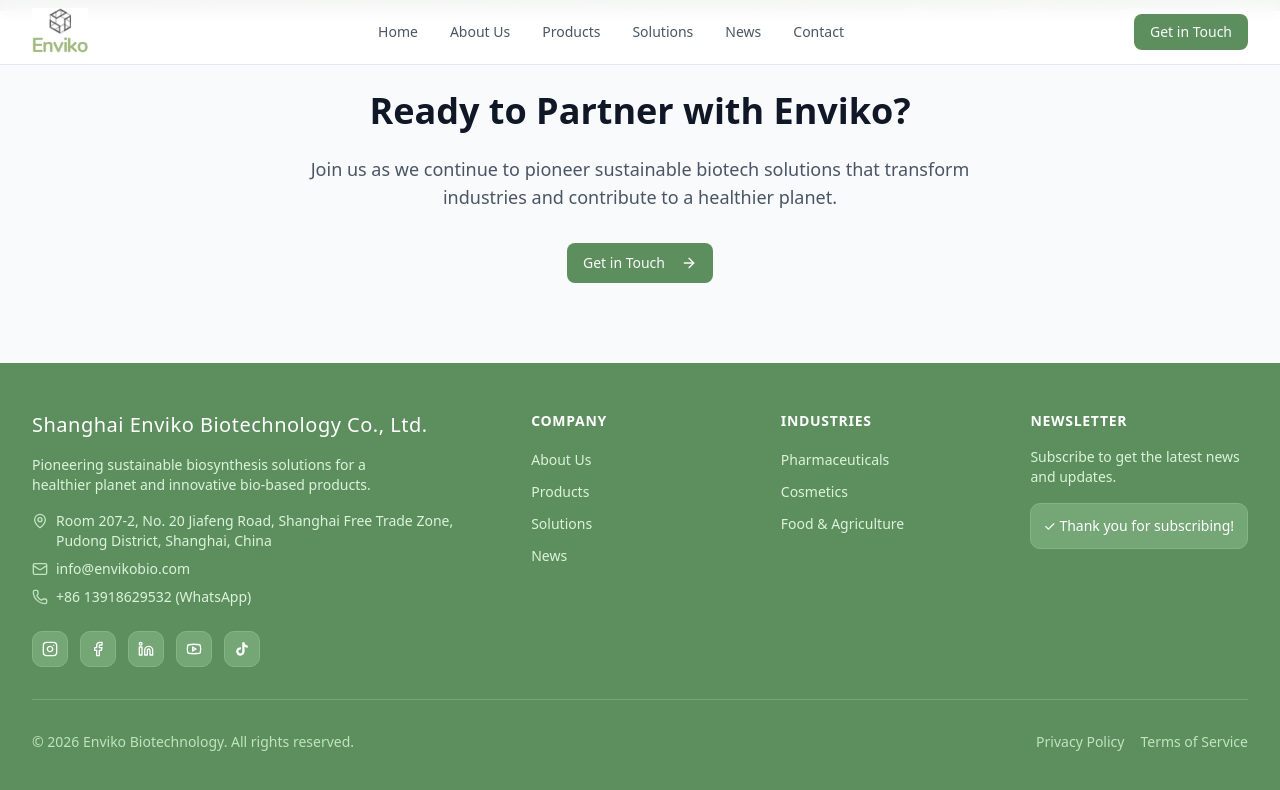
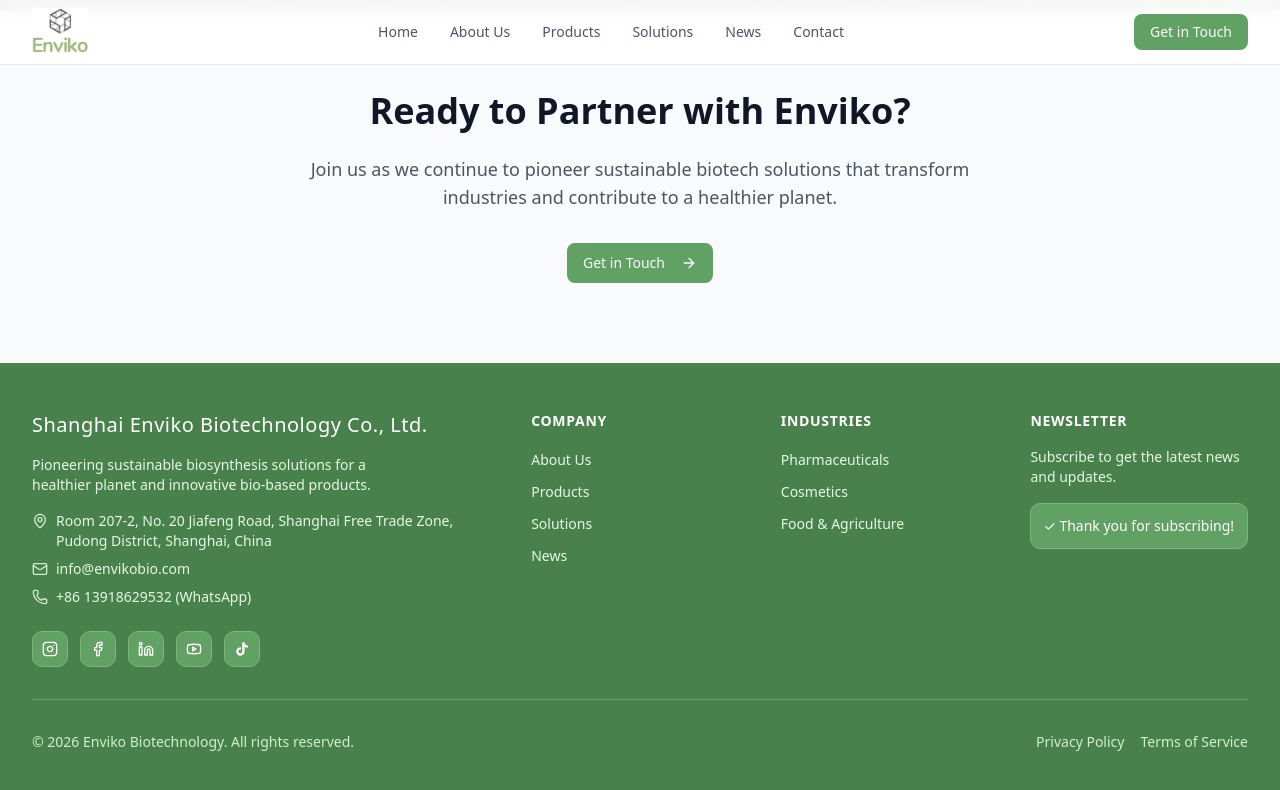
Before and after one commit to envikobio-ux/envikobio, a Next.js app: page / in a window 1280 px wide. Both pictures are taken after typing "name@example.com" into the empty fields and a click on the button "Subscribe". Shown: the part 3009-3799 px from the top of the page. Built offline with nearby package versions, Linux system fonts and the light colour scheme.

Commit message:
style: 调整品牌绿色更淡更清晰，Footer背景调整

```diff
--- a/src/app/globals.css
+++ b/src/app/globals.css
@@ -35,18 +35,18 @@
   --color-popover: var(--popover);
   --color-card-foreground: var(--card-foreground);
   --color-card: var(--card);
-  /* 品牌绿色 - 与Logo VI匹配 (#A3B88A 柔和灰绿) */
-  --color-brand-50: oklch(0.98 0.02 145);
-  --color-brand-100: oklch(0.94 0.04 145);
-  --color-brand-200: oklch(0.88 0.06 145);
-  --color-brand-300: oklch(0.80 0.07 145);
-  --color-brand-400: oklch(0.72 0.08 145);
-  --color-brand-500: oklch(0.68 0.09 145);
-  --color-brand-600: oklch(0.60 0.09 145);
-  --color-brand-700: oklch(0.52 0.08 145);
-  --color-brand-800: oklch(0.44 0.07 145);
-  --color-brand-900: oklch(0.36 0.06 145);
-  --color-brand-950: oklch(0.28 0.05 145);
+  /* 品牌绿色 - 淡雅清晰风格 */
+  --color-brand-50: oklch(0.99 0.01 145);
+  --color-brand-100: oklch(0.96 0.03 145);
+  --color-brand-200: oklch(0.92 0.05 145);
+  --color-brand-300: oklch(0.85 0.07 145);
+  --color-brand-400: oklch(0.78 0.09 145);
+  --color-brand-500: oklch(0.72 0.10 145);
+  --color-brand-600: oklch(0.65 0.11 145);
+  --color-brand-700: oklch(0.55 0.10 145);
+  --color-brand-800: oklch(0.45 0.09 145);
+  --color-brand-900: oklch(0.35 0.08 145);
+  --color-brand-950: oklch(0.25 0.07 145);
   --radius-sm: calc(var(--radius) - 4px);
   --radius-md: calc(var(--radius) - 2px);
   --radius-lg: var(--radius);
--- a/src/components/layout/Footer.tsx
+++ b/src/components/layout/Footer.tsx
@@ -45,7 +45,7 @@ export default function Footer() {
   };
 
   return (
-    <footer className="bg-brand-600 text-white">
+    <footer className="bg-brand-700 text-white">
       <div className="mx-auto max-w-7xl px-4 sm:px-6 lg:px-8 py-12">
         <div className="grid grid-cols-1 md:grid-cols-2 lg:grid-cols-5 gap-8">
           {/* Company Info */}
@@ -85,7 +85,7 @@ export default function Footer() {
                     href={social.href}
                     target="_blank"
                     rel="noopener noreferrer"
-                    className="w-9 h-9 bg-brand-500 hover:bg-white border border-brand-400 hover:border-white rounded-lg flex items-center justify-center transition-all duration-300 hover:scale-110 group"
+                    className="w-9 h-9 bg-brand-600 hover:bg-white border border-brand-500 hover:border-white rounded-lg flex items-center justify-center transition-all duration-300 hover:scale-110 group"
                     aria-label={social.name}
                   >
                     {social.icon ? (
@@ -148,7 +148,7 @@ export default function Footer() {
               Subscribe to get the latest news and updates.
             </p>
             {isSubscribed ? (
-              <div className="bg-brand-500 border border-brand-400 rounded-lg p-3 text-sm text-white">
+              <div className="bg-brand-600 border border-brand-500 rounded-lg p-3 text-sm text-white">
                 ✓ Thank you for subscribing!
               </div>
             ) : (
@@ -160,7 +160,7 @@ export default function Footer() {
                     onChange={(e) => setEmail(e.target.value)}
                     placeholder="Enter your email"
                     required
-                    className="w-full px-4 py-2.5 bg-brand-500 border border-brand-400 rounded-lg text-sm text-white placeholder-brand-200 focus:outline-none focus:ring-2 focus:ring-white focus:border-transparent transition-all"
+                    className="w-full px-4 py-2.5 bg-brand-600 border border-brand-500 rounded-lg text-sm text-white placeholder-brand-200 focus:outline-none focus:ring-2 focus:ring-white focus:border-transparent transition-all"
                   />
                 </div>
                 <Button
@@ -181,7 +181,7 @@ export default function Footer() {
           </div>
         </div>
 
-        <div className="border-t border-brand-500 mt-8 pt-8">
+        <div className="border-t border-brand-600 mt-8 pt-8">
           <div className="flex flex-col md:flex-row justify-between items-center gap-4">
             <p className="text-sm text-brand-200">
               © {new Date().getFullYear()} Enviko Biotechnology. All rights reserved.
```
